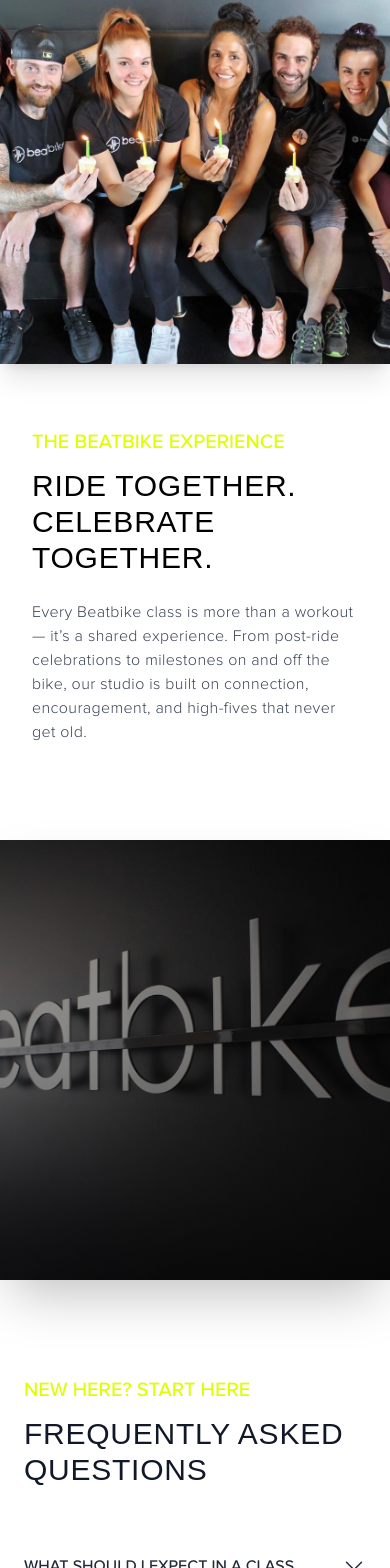
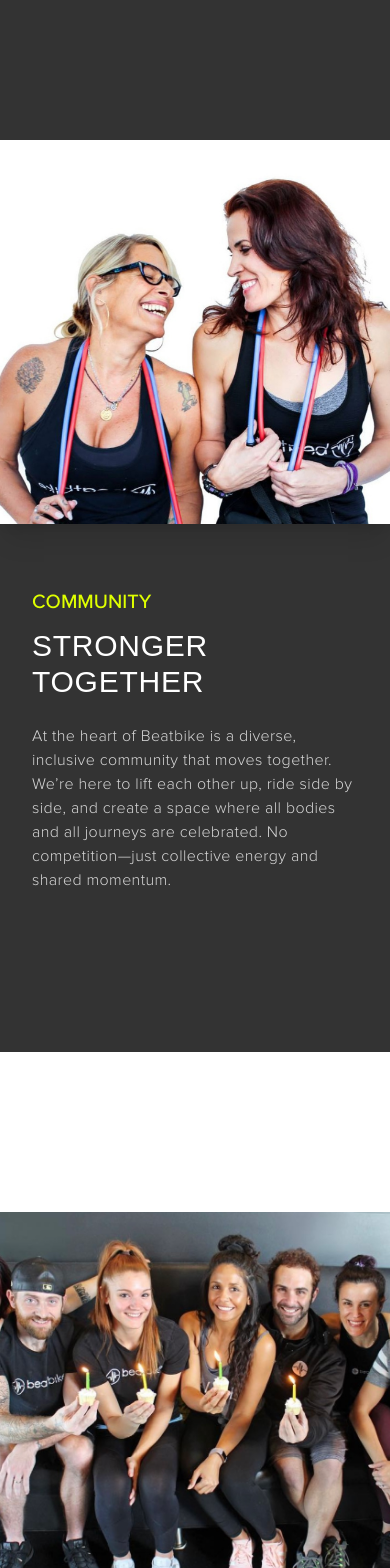
Before and after one commit to sphcastillo/beatbike, a Next.js app: page /explore in a window 390 px wide. Shown: the part 2035-3603 px from the top of the page. Built offline with nearby package versions, Linux system fonts and the light colour scheme; a web font is replaced by a local one.

Commit message:
Added explore-us-2 section, about community. added responsive order case and updated the layout so that on screens under 1024px the image now appears before the text, improving the mobile flow and visual hierachy

```diff
--- a/app/explore/page.tsx
+++ b/app/explore/page.tsx
@@ -5,6 +5,7 @@ import { proximaNovaRegular, proximaNovaMedium, proximaNovaLight } from "@/app/f
 import FAQaccordion from '@/components/FAQaccordion';
 import Beatbike from "@/images/exploreUs/beatbikeWallpaper.jpeg";
 import beatbikeCelebration from "@/images/studios/BeatbikeCelebration.jpg";
+import strongerTogether from '@/images/homepage/strongerTogether.png';
 import { benefits } from '@/data/exploreData';
 
 
@@ -13,8 +14,8 @@ export default function ExplorePage() {
     <div>
       <div className='py-6 sm:py-8 px-6 max-w-7xl mx-auto'>
       </div>
-      <div className="relative isolate">
-        <div id='explore-us-1' className="mx-auto max-w-7xl pt-8 sm:px-6 lg:px-8">
+      <div className="relative isolate pb-24 lg:pb-0">
+        <div className="mx-auto max-w-7xl pt-8 sm:px-6 lg:px-8">
           <div className="mx-auto flex max-w-2xl flex-col gap-16 sm:rounded-3xl sm:p-8 lg:mx-0 lg:max-w-none lg:flex-row lg:items-center lg:py-20 xl:gap-x-20 xl:px-20">
             <Image
               className="h-96 w-full flex-none sm:rounded-2xl object-cover shadow-xl lg:aspect-square lg:h-auto lg:max-w-sm"
@@ -54,12 +55,46 @@ export default function ExplorePage() {
           </div>
         </div>
       </div>
-      <div id="explore-us-2" className="relative isolate py-24">
+      <div id="explore-us-1" className="relative isolate bg-[#333333] py-40 sm:py-32 lg:py-0">
         <div className="mx-auto max-w-7xl sm:px-6 lg:px-8">
-        <div className="mx-auto flex max-w-2xl flex-col-reverse gap-16 sm:rounded-3xl sm:p-8 lg:mx-0 lg:max-w-none lg:flex-row lg:items-center lg:py-20 xl:gap-x-20 xl:px-20">
+          <div className="mx-auto flex max-w-2xl flex-col  gap-16 sm:rounded-3xl sm:p-8 lg:mx-0 lg:max-w-none lg:flex-row lg:items-center lg:py-20 xl:gap-x-20 xl:px-20">
+
+            <Image
+              className="h-96 w-full flex-none sm:rounded-2xl object-cover shadow-xl
+                   lg:aspect-square lg:h-auto lg:max-w-md xl:max-w-lg"
+              src={strongerTogether}
+              alt="Beatbike community celebrating after class"
+            />
+
+            <div className="w-full flex-auto px-8">
+              <h2 className={`${proximaNovaMedium.className} uppercase text-[#DFFF00] text-xl pb-3`}>
+                Community
+              </h2>
+
+              <h1 className={`${proximaNovaRegular.className} uppercase text-3xl md:text-4xl tracking-wide text-white text-pretty`}>
+                Stronger Together
+              </h1>
+
+              <p className={`${proximaNovaLight.className} tracking-wide text-md mt-6 sm:text-xl text-white/80`}>
+                At the heart of Beatbike is a diverse, inclusive community that moves together. We’re here to lift each other up, ride side by side, and create a space where all bodies and all journeys are celebrated. No competition—just collective energy and shared momentum.
+              </p>
+            </div>
 
 
+          </div>
+        </div>
+      </div>
+      <div id="explore-us-2" className="relative isolate py-40 sm:py-32 lg:py-0">
+        <div className="mx-auto max-w-7xl sm:px-6 lg:px-8">
+          <div className="mx-auto flex max-w-2xl flex-col gap-16 sm:rounded-3xl sm:p-8 lg:mx-0 lg:max-w-none lg:flex-row-reverse lg:items-center lg:py-20 xl:gap-x-20 xl:px-20">
 
+
+            <Image
+              className="h-96 w-full flex-none sm:rounded-2xl object-cover shadow-xl
+                   lg:aspect-square lg:h-auto lg:max-w-md xl:max-w-lg"
+              src={beatbikeCelebration}
+              alt="Beatbike community celebrating after class"
+            />
             <div className="w-full flex-auto px-8">
               <h2 className={`${proximaNovaMedium.className} uppercase text-[#DFFF00] text-xl pb-3`}>
                 The Beatbike Experience
@@ -75,12 +110,6 @@ export default function ExplorePage() {
                 is built on connection, encouragement, and high-fives that never get old.
               </p>
             </div>
-            <Image
-              className="h-96 w-full flex-none sm:rounded-2xl object-cover shadow-xl lg:aspect-square lg:h-auto lg:max-w-md xl:max-w-lg"
-              src={beatbikeCelebration}
-              id='explore-us-2-image'
-              alt="Beatbike community celebrating after class"
-            />
 
           </div>
         </div>
--- a/components/Hero.tsx
+++ b/components/Hero.tsx
@@ -1,5 +1,5 @@
 'use client'
-import { proximaNovaSemibold, proximaNovaMedium, proximaNovaRegular } from "@/app/fonts";
+import { proximaNovaSemibold, proximaNovaMedium, proximaNovaRegular, comfortaa } from "@/app/fonts";
 import { motion } from 'framer-motion';
 
 
@@ -29,8 +29,8 @@ function Hero() {
                                 duration: 0.9,
                                 ease: "easeOut",
                             }}
-                            className={`${proximaNovaSemibold.className} relative px-3 py-1 text-4xl sm:text-6xl font-bold leading-6 text-[#DFFF00] tracking-wider text-center`}>
-                            RIDE THE SOUND
+                            className={`${comfortaa.className} relative px-3 py-1 text-4xl sm:text-6xl font-bold leading-6 text-[#DFFF00] tracking-wider text-center`}>
+                            Beatbike
                         </motion.div>
                     </div>
                     <div className="relative text-center">
@@ -41,7 +41,7 @@ function Hero() {
                             transition={{ duration: 0.7, ease: "easeOut", delay: 0.2 }}
                             className={`${proximaNovaMedium.className} uppercase text-lg tracking-wide text-white sm:text-3xl text-center`}
                         >
-                            Join our beat revolution.
+                            Feel the Beat. Find Your Power.
                         </motion.h2>
 
 
--- a/components/Introduction.tsx
+++ b/components/Introduction.tsx
@@ -37,7 +37,7 @@ export default function Introduction() {
             // transition={fadeInAnimationVariants.transition}
             // viewport={{ once: true }}
             >
-              <h2 className={`${proximaNovaMedium.className} uppercase text-[#DFFF00] text-xl pb-3`}>Community</h2>
+              <h2 className={`${proximaNovaMedium.className} uppercase text-[#DFFF00] text-xl pb-3`}>Welcome to the Ride!</h2>
               <h1 className={`${proximaNovaRegular.className} uppercase text-3xl md:text-4xl tracking-wide text-black`}>We are Beatbike</h1>
               <p className={`${proximaNovaLight.className} tracking-wide text-md mt-6 sm:text-xl text-black text-pretty`}>
                 Welcome to Beatbike, where high-intensity meets low-impact in our invigorating 45-minute indoor cycling sessions led by our energetic instructors. Classes are meticulously crafted to fortify your mind, body, and soul, guided by expert coaches who lead you through dynamic segments of climbs, sprints, choreography, weights, and our iconic soulful moment. Immerse yourself in a transformative experience as you pedal towards holistic well-being in our state-of-the-art studio, surrounded by vibrant lighting and a supportive community. Join us on the journey to elevate your fitness experience with Beatbike.
--- a/components/Locations.tsx
+++ b/components/Locations.tsx
@@ -28,7 +28,7 @@ export default function Locations() {
           >
             <h2 className={`${proximaNovaMedium.className} uppercase text-[#DFFF00] text-xl pb-3`}>Find Your Space</h2>
             <h1 className={`${proximaNovaRegular.className} uppercase text-3xl md:text-4xl tracking-wide text-white`}>Double the Beat, Double the Thrill</h1>
-            <p className={`${proximaNovaLight.className} tracking-wide text-md sm:text-xl mt-6 leading-8 text-gray-300`}>
+            <p className={`${proximaNovaLight.className} tracking-wide text-md sm:text-xl mt-6 leading-8 text-white/80`}>
             Feel the rhythm and conquer your workout goals at our two vibrant studios. Join us in SF valley or in &quot;Surf City&quot; HB for heart-pumping rides led by our dynamic instructors. Get ready to sweat and groove with Beatbike!
             </p>
           </motion.div>
```
